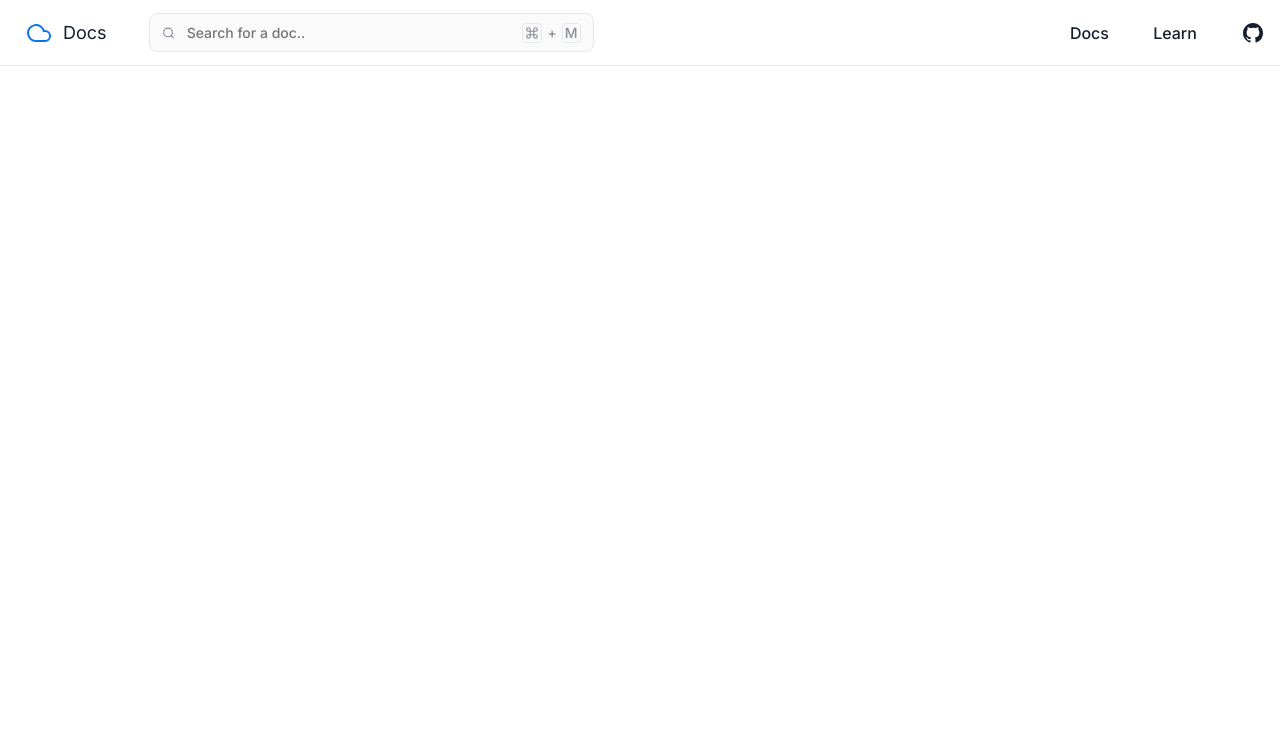
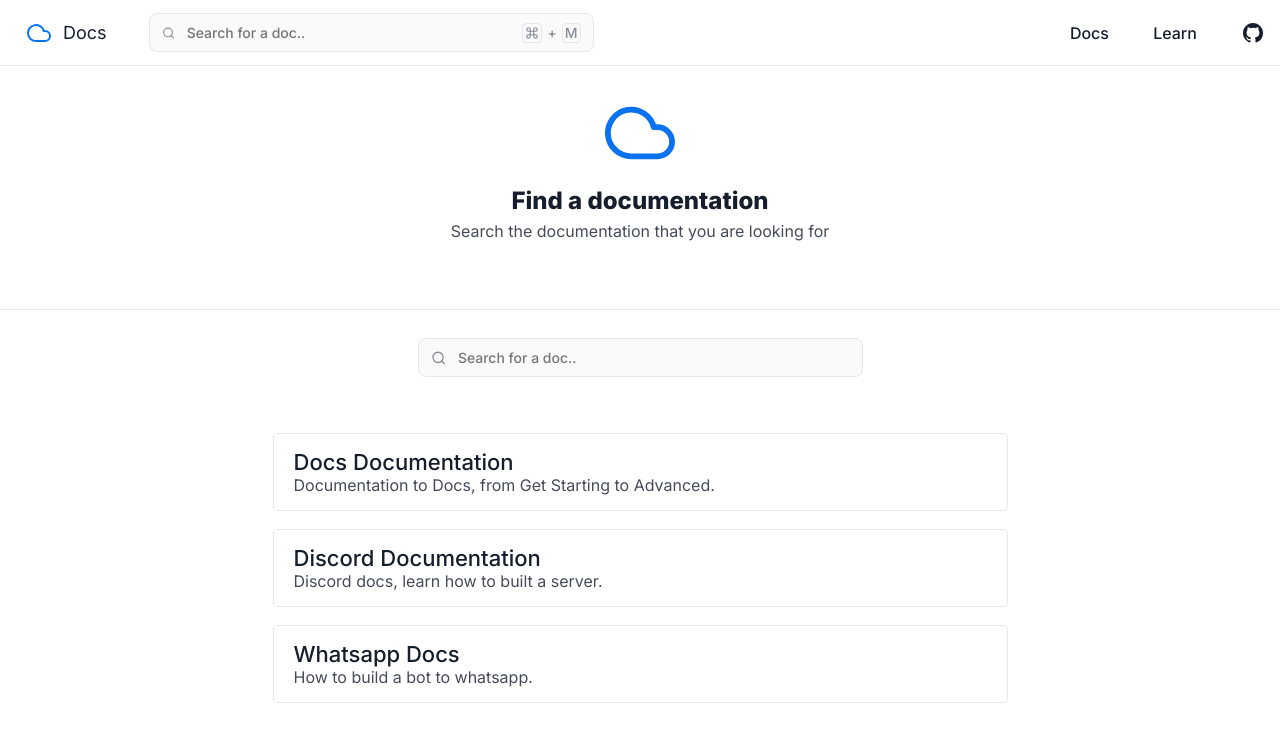
Before and after one commit to RubensKj/docs, a React (Create React App) app in the folder src/main/frontend/: page /docs in a window 1280 px wide. Shown: the top 742 px of the page. Built offline with nearby package versions, Linux system fonts and the light colour scheme.

Commit message:
Creating docs search page

```diff
--- a/src/main/frontend/src/code-docs/components/Search/search-bar.tsx
+++ b/src/main/frontend/src/code-docs/components/Search/search-bar.tsx
@@ -9,8 +9,7 @@
 import { Input, Span } from '../../../core/Styles/utils';
 import { Container, Form, KeybindIcons, IconArea } from './styles';
 
-
-const SearchBar: React.FC<SearchProps> = ({ filter, setFilter, isModalOpen, toggleModal, disabled }) => {
+const SearchBar: React.FC<SearchProps> = ({ filter, setFilter, isModalOpen, toggleModal, disabled, showKeybind = true }) => {
   const [filterDoc, setFilterDoc] = useState<string | undefined>(filter);
   const [isOpen, setIsOpen] = useState<boolean | undefined>(false);
   const inputRef = useRef<HTMLInputElement | null>(null);
@@ -39,7 +38,7 @@
       <Form onClick={openSearchBar} disabled={disabled}>
         <SearchIcon color="rgba(107,114,128,var(--text-opacity))" size={16} />
         <Input ref={inputRef} value={filterDoc} onChange={(e) => onChange(e.target.value)} placeholder="Search for a doc.." disabled={disabled} />
-        {isOpen && (
+        {isOpen && showKeybind && (
           <KeybindIcons>
             <IconArea>
               <CommandIcon color="rgba(107,114,128,var(--text-opacity))" size={14} />
--- a/src/main/frontend/src/code-docs/components/Search/search.tsx
+++ b/src/main/frontend/src/code-docs/components/Search/search.tsx
@@ -25,6 +25,7 @@
   toggleModal?: () => void;
 
   disabled?: boolean;
+  showKeybind?: boolean;
 }
 
 const Search: React.FC = () => {
--- /dev/null
+++ b/src/main/frontend/src/code-docs/pages/docs/index.tsx
@@ -0,0 +1,46 @@
+import React, { useState } from 'react';
+import { Linking } from '../../../core/Styles/utils';
+import Logo from '../../assets/logo';
+import SearchBar from '../../components/Search/search-bar';
+
+// Api
+import { resolveInitial } from '../../api/documentation-api';
+import { Documentation } from '../../model/model';
+
+import { Container, Header, SearchArea, DocsList, DocCard } from './styles';
+
+const Docs: React.FC = () => {
+  const [filter, setFilter] = useState<string>('');
+  const [docs, setDocs] = useState<Documentation[]>(resolveInitial());
+
+  return (
+    <Container>
+      <Header>
+        <Logo size={70} color="#0A72EF" />
+        <div>
+          <h1>Find a documentation</h1>
+          <p>Search the documentation that you are looking for</p>
+        </div>
+      </Header>
+      <SearchArea>
+        <SearchBar filter={filter} setFilter={setFilter} showKeybind={false} />
+      </SearchArea>
+      {docs && docs.length > 0 ? (
+        <DocsList>
+          {docs.map(documentation => (
+            <Linking key={documentation.id} href={`/docs/${documentation.id}`}>
+              <DocCard>
+                <h1>{documentation.name}</h1>
+                <p>{documentation.description}</p>
+              </DocCard>
+            </Linking>
+          ))}
+        </DocsList>
+      ) : (
+          <p>Any docs were found.</p>
+        )}
+    </Container>
+  );
+}
+
+export default Docs;
--- /dev/null
+++ b/src/main/frontend/src/code-docs/pages/docs/styles.ts
@@ -0,0 +1,123 @@
+import styled from 'styled-components';
+
+export const Container = styled.div`
+  display: flex;
+  flex-direction: column;
+  justify-content: center;
+  align-items: center;
+
+  width: 100%;
+`;
+
+export const Header = styled.div`
+  display: flex;
+  flex-direction: column;
+  justify-content: center;
+  align-items: center;
+
+  text-align: center;
+
+  margin-top: 32px;
+  width: 100%;
+
+  padding: 0 15px;
+
+  padding-bottom: 68px;
+
+  border-bottom: 1px solid var(--border-header-color);
+
+  div {
+    display: flex;
+    flex-direction: column;
+    justify-content: center;
+    align-items: center;
+
+    margin-top: 18px;
+
+    h1 {
+      font-size: 24px;
+      font-weight: 800;
+    }
+
+    p {
+      margin-top: 6px;
+
+      font-size: 16px;
+      font-weight: 400;
+      color: rgba(22,30,46,var(--text-opacity));
+    }
+  }
+`;
+
+export const SearchArea = styled.div`
+  display: flex;
+  flex-direction: column;
+  justify-content: center;
+  align-items: center;
+
+  width: 100%;
+
+  margin-top: 28px;
+  padding: 0 15px;
+
+  form {
+    max-width: 625px !important;
+    width: 100%;
+  }
+
+  div {
+    display: flex !important;
+    margin-right: 0;
+  }
+`;
+
+export const DocsList = styled.div`
+  display: flex;
+  flex-direction: column;
+  justify-content: center;
+  align-items: center;
+
+  margin-top: 56px;
+
+  width: 100%;
+
+  padding: 0 15px;
+  max-width: 765px;
+
+  a {
+    width: 100%;
+
+    margin-bottom: 18px;
+
+    transition: 0.2s transform;
+
+    :hover {
+      transform: translateY(-1px);
+    }
+  }
+`;
+
+export const DocCard = styled.div`
+  display: flex;
+  flex-direction: column;
+  justify-content: center;
+  align-items: flex-start;
+
+  border: 1px solid var(--border-header-color);
+  border-radius: 5px;
+
+  width: 100%;
+
+  padding: 15px 20px;
+
+  h1 {
+    font-size: 22px;
+    font-weight: 500;
+  }
+
+  p {
+    font-size: 16px;
+    font-weight: 400;
+    color: rgba(22,30,46,var(--text-opacity));
+  }
+`;
--- a/src/main/frontend/src/code-docs/pages/home/styles.ts
+++ b/src/main/frontend/src/code-docs/pages/home/styles.ts
@@ -158,7 +158,7 @@
 
 export const BenefitsCard = styled.div`
   max-width: var(--max-width-benefits-card);
-  min-height: 245px;
+  min-height: 185px;
 
   h1 {
     font-size: 25px;
--- a/src/main/frontend/src/core/Header/index.tsx
+++ b/src/main/frontend/src/core/Header/index.tsx
@@ -28,7 +28,7 @@
         </LeftSide>
         <RightSide>
           <ListLinks>
-            <Linking>
+            <Linking href='/docs'>
               <Span>Docs</Span>
             </Linking>
             <Linking>
--- a/src/main/frontend/src/core/Router/index.tsx
+++ b/src/main/frontend/src/core/Router/index.tsx
@@ -1,6 +1,10 @@
 import React from 'react';
 import { BrowserRouter, Switch, Route } from 'react-router-dom';
 
+// Pages
+import Docs from '../../code-docs/pages/docs';
+
+// Home
 import Home from '../../code-docs/pages/home';
 
 const Router: React.FC = () => {
@@ -8,6 +12,7 @@
     <BrowserRouter>
       <Switch>
         <Route exact path='/' component={Home} />
+        <Route path='/docs' component={Docs} />
       </Switch>
     </BrowserRouter>
   );
```
